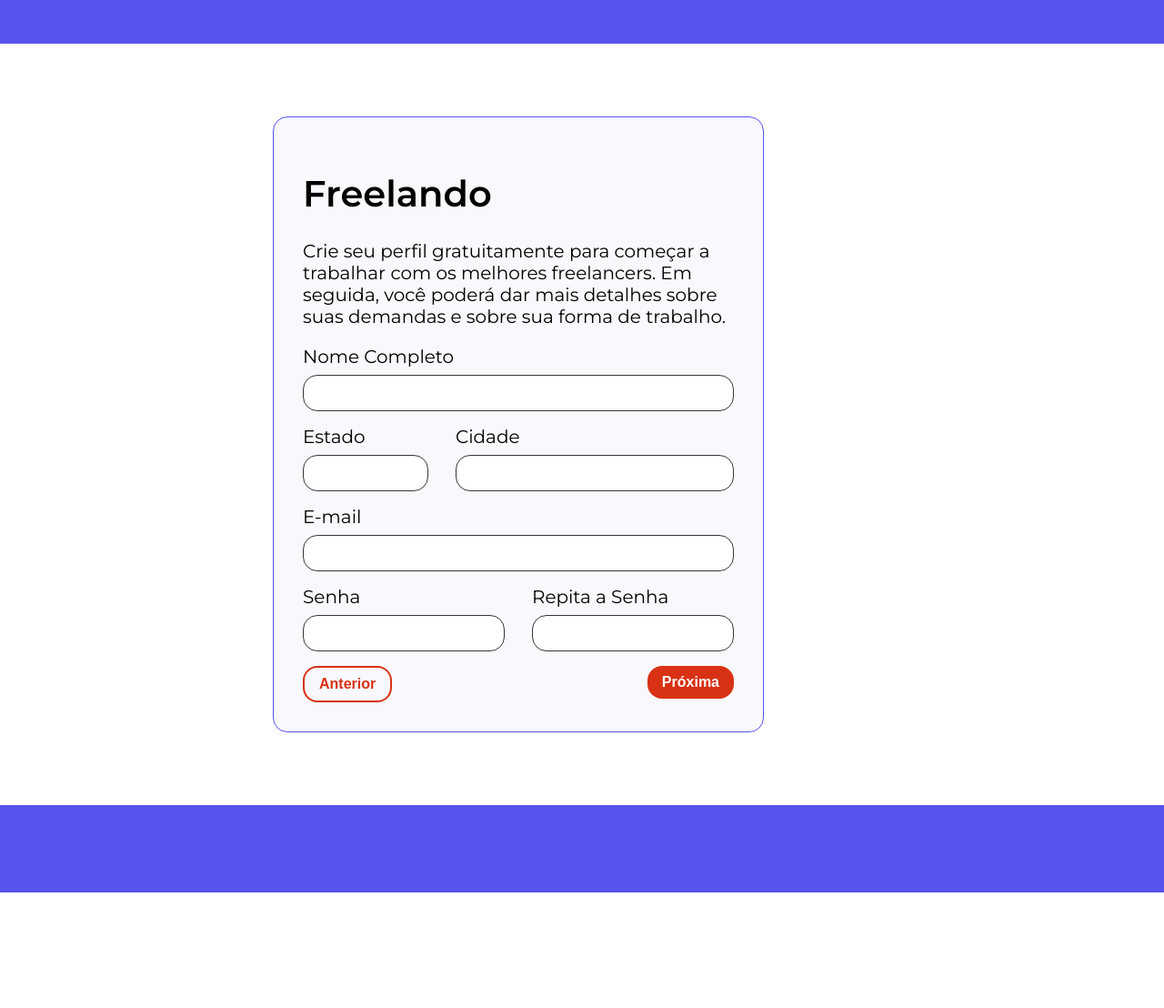
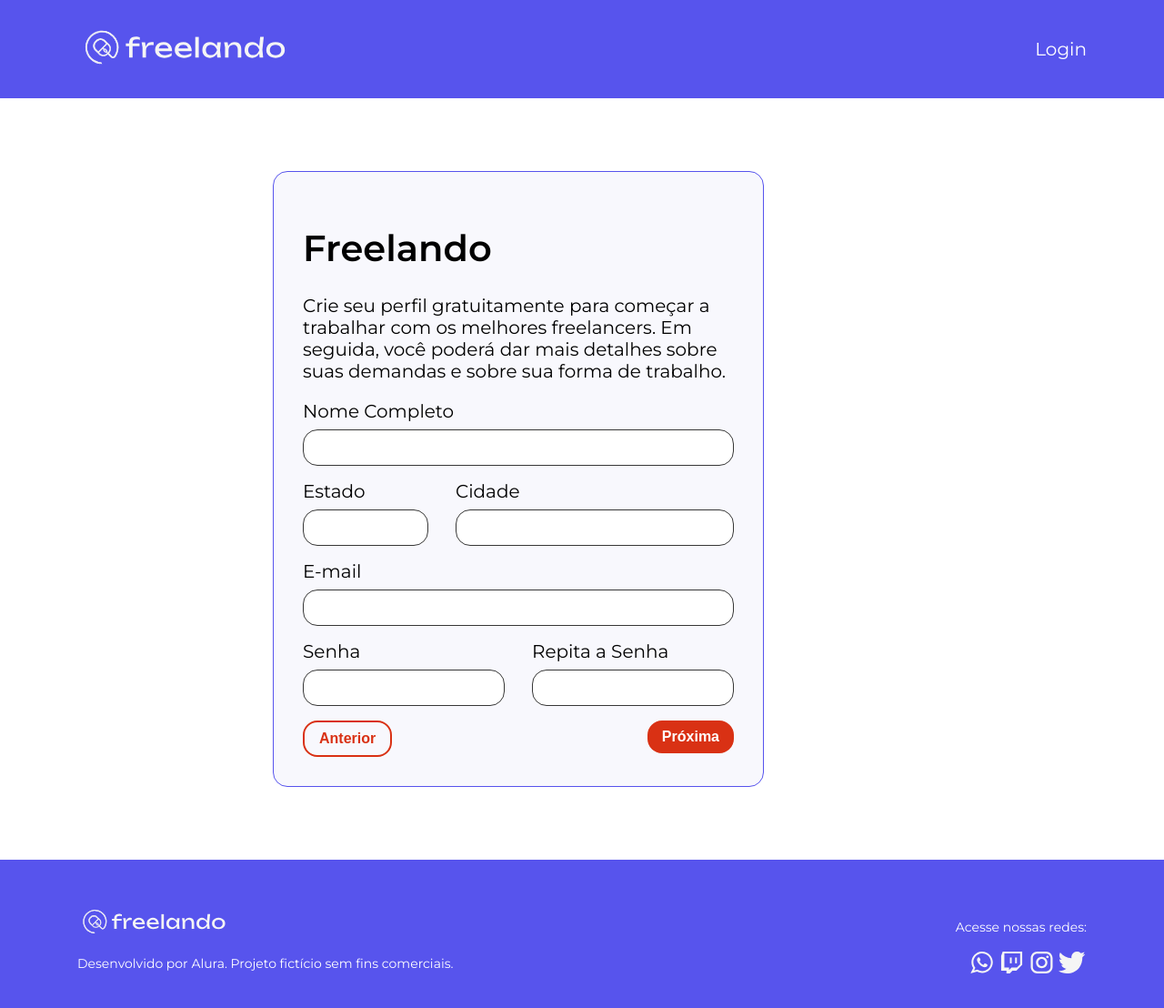
Before and after one commit to PeuStone/freelando, a React (Create React App) app: page / in a window 1280 px wide. Shown: the top 1108 px of the page at 91% size. Before the commit the page ends 981 px from the top, so only its background shows below. Built offline with nearby package versions, Linux system fonts and the light colour scheme.

Commit message:
Ajustando o Cabeçalho e Rodapé da aplicação para ficar igual ao do Figma do projeto

```diff
--- a/src/App.js
+++ b/src/App.js
@@ -7,12 +7,31 @@ import { ProvedorTema } from "./componentes/ProvedorTema";
 import { Rodape } from "./componentes/Rodape";
 import { Tipografia } from "./componentes/Tipografia";
 import { Botao } from "./componentes/Botao";
+import { FreelandoLogo } from "./componentes/Icones/FreelandoLogo";
+import { IconeWhatsApp } from "./componentes/Icones/IconeWhatsApp";
+import { IconeTwitch } from "./componentes/Icones/IconeTwitch";
+import { IconeInstagram } from "./componentes/Icones/IconeInstagram";
+import { IconeTwitter } from "./componentes/Icones/IconeTwitter";
+import { Link } from "./componentes/Link";
+import { ListaInline } from './componentes/ListaInline'
+import { ItemListaInline } from './componentes/ListaInline/ItemListaInline'
 
 function App() {
   return (
     <ProvedorTema>
       <Estilos />
-      <Cabecalho />
+      <Cabecalho>
+        <Container>
+          <Row align="center">
+            <Col>
+              <FreelandoLogo />
+            </Col>
+            <Col style={{ textAlign: 'right' }}>
+              <Link>Login</Link>
+            </Col>
+          </Row>
+        </Container>
+      </Cabecalho>
       <Container style={{ margin: '80px 0' }}>
         <Row justify="center">
           <Col lg={6} md={8} sm={12}>
@@ -67,8 +86,42 @@ function App() {
           </Col>
         </Row>
       </Container>
-      <Rodape />
-    </ProvedorTema>
+      <Rodape>
+        <Container>
+          <Row align="center">
+            <Col>
+              <FreelandoLogo height={40} width={176} />
+              <Tipografia variante='legenda' componente='legenda'>Desenvolvido por Alura. Projeto fictício sem fins comerciais.</Tipografia>
+            </Col>
+            <Col style={{ textAlign: 'right' }}>
+              <Tipografia variante='legenda' componente='legenda'>Acesse nossas redes:</Tipografia>
+              <ListaInline>
+                <ItemListaInline>
+                  <a href="/" aria-label="Link para o WhatsApp">
+                    <IconeWhatsApp />
+                  </a>
+                </ItemListaInline>
+                <ItemListaInline>
+                  <a href="/" aria-label="Link para a Twitch">
+                    <IconeTwitch />
+                  </a>
+                </ItemListaInline>
+                <ItemListaInline>
+                  <a href="/" aria-label="Link para a Instagram">
+                    <IconeInstagram />
+                  </a>
+                </ItemListaInline>
+                <ItemListaInline>
+                  <a href="/" aria-label="Link para a Twitter">
+                    <IconeTwitter />
+                  </a>
+                </ItemListaInline>
+              </ListaInline>
+            </Col>
+          </Row>
+        </Container>
+      </Rodape>
+    </ProvedorTema >
   );
 }
 
```
